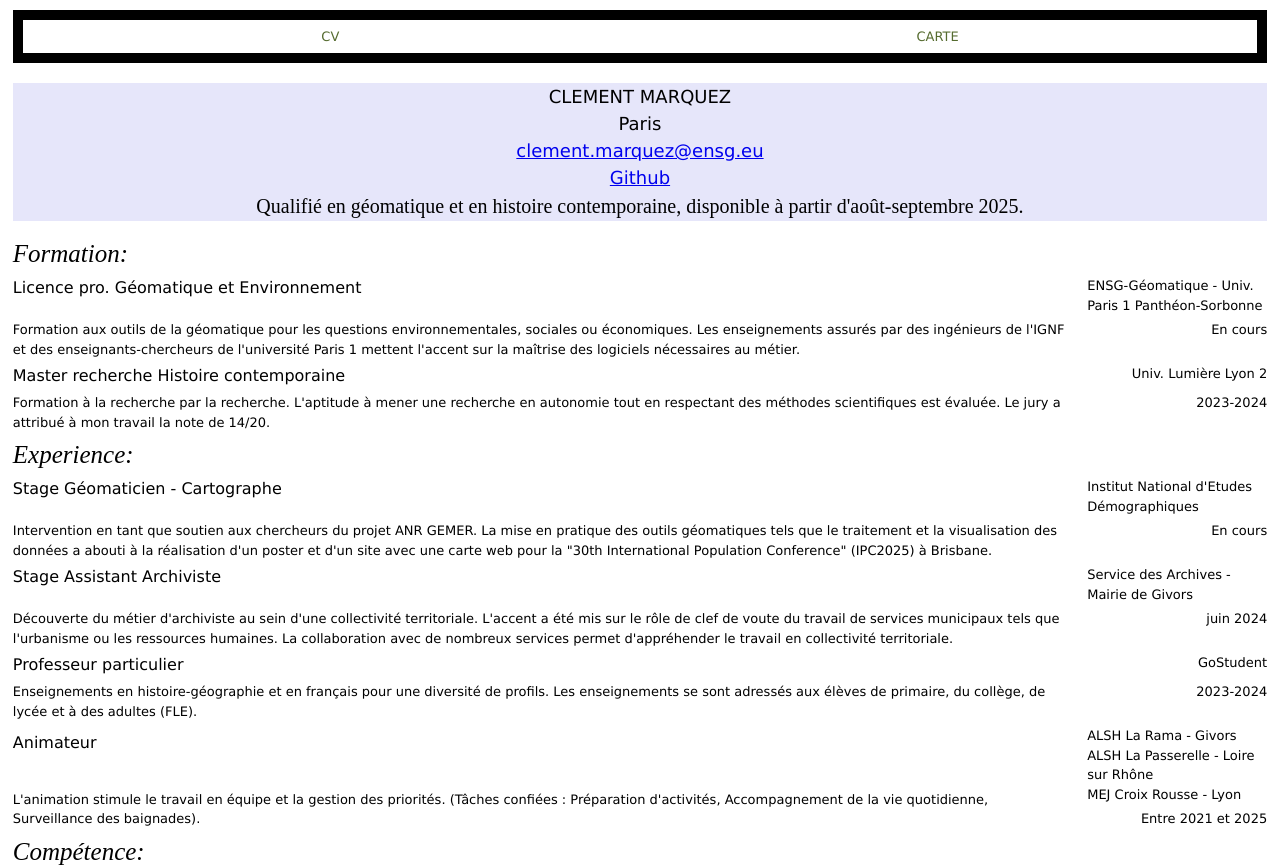
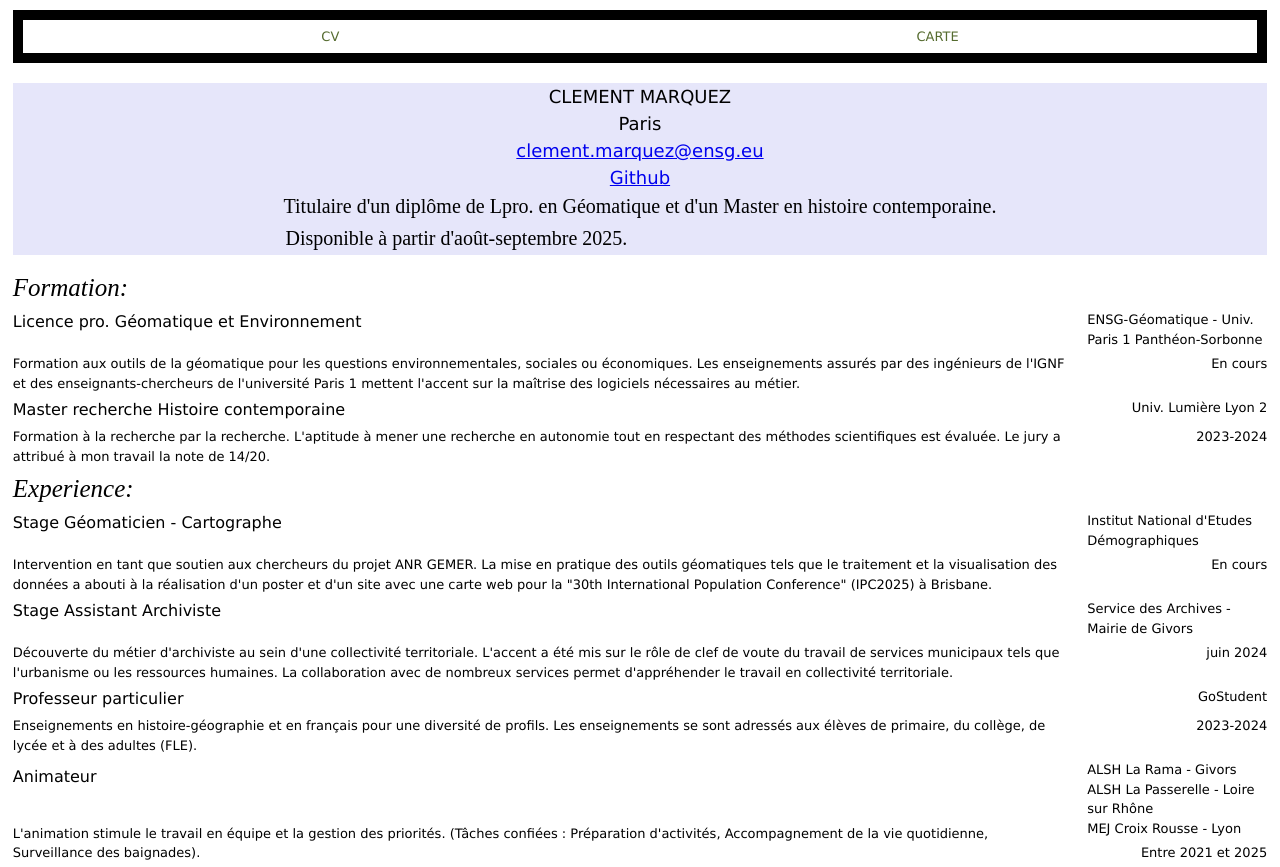
Before and after one commit to clmtmqz/projet, a plain HTML site: page index.html in a window 1280 px wide. Shown: the top 867 px of the page. Drawn offline with Linux system fonts and the light colour scheme; a web font is replaced by a local one.

Commit message:
Update index.html

```diff
--- a/index.html
+++ b/index.html
@@ -27,7 +27,7 @@
           </ul>
         </div>
         <div id="paratexte">
-          Qualifié en géomatique et en histoire contemporaine, disponible à partir d'août-septembre 2025.
+          Titulaire d'un diplôme de Lpro. en Géomatique et d'un Master en histoire contemporaine. <p>Disponible à partir d'août-septembre 2025.</p>
         </div>
     </div>
 
```
